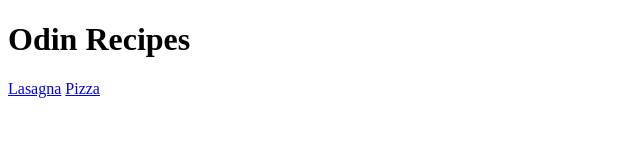
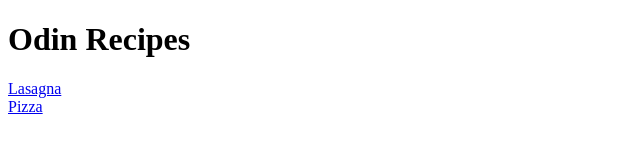
Before and after one commit to tolya672534/odin-recipes, a plain HTML site: page index.html in a window 1280 px wide. Shown: the full height of the page, 0-640 px from the left. Drawn offline with Linux system fonts and the light colour scheme.

Commit message:
Recipes order was fixed

```diff
--- a/index.html
+++ b/index.html
@@ -8,7 +8,7 @@
 </head>
 <body>
     <h1>Odin Recipes</h1>
-    <a href="recipes/lasagna.html">Lasagna</a>
-    <a href="recipes/pizza.html">Pizza</a>
+    <div><a href="recipes/lasagna.html">Lasagna</a></div>
+    <div><a href="recipes/pizza.html">Pizza</a></div>
 </body>
 </html>
```
